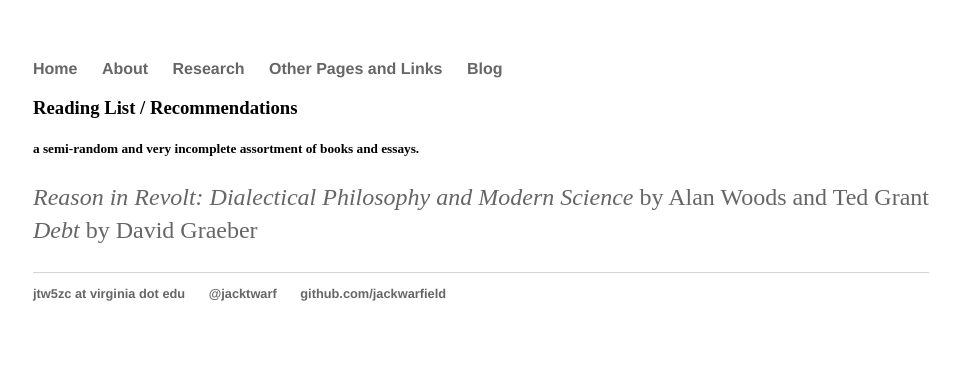
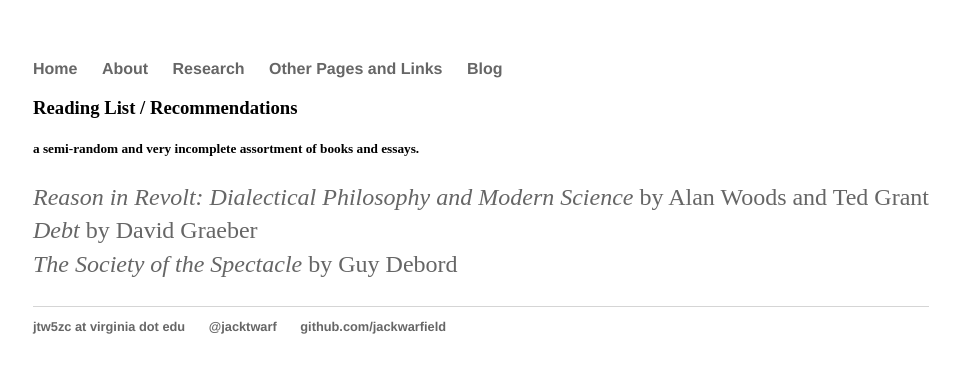
Before and after one commit to jackwarfield/jackwarfield.github.io, a Jekyll site: the page built from otherpages/readinglist.html, in a window 1280 px wide. Shown: the top 373 px of the page, without its empty margins (159-1119 px from the left). Built offline with Jekyll 4.4.1, drawn with Linux system fonts in a browser that asks for light colours.

Commit message:
Update readinglist.html

```diff
--- a/otherpages/readinglist.html
+++ b/otherpages/readinglist.html
@@ -10,5 +10,7 @@ title: Jack's Reading List
 	<a href='https://www.marxist.com/reason-in-revolt-marxist-philosophy-and-modern-science/all-pages.htm'><i>Reason in Revolt: Dialectical Philosophy and Modern Science</i> by Alan Woods and Ted Grant
 	<br>
 	<a href='https://libcom.org/library/debt-first-5000-years-david-graeber'><i>Debt</i> by David Graeber</a>
+	<br>
+	<a href='https://theanarchistlibrary.org/library/guy-debord-the-society-of-the-spectacle'><i>The Society of the Spectacle</i> by Guy Debord</a>
 	</p>
 </div><!-- /.blurb -->
```
